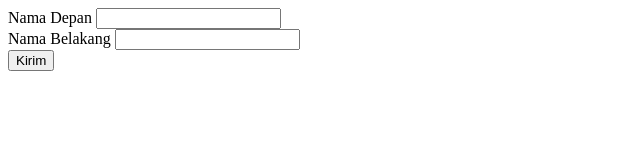
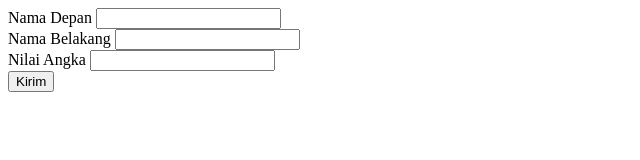
Before and after one commit to muhamadyusuf/latihan1_js, a plain HTML site: page index.html in a window 1280 px wide. Shown: the whole page, without its empty margins (0-640 px from the left). Drawn offline with Linux system fonts and the light colour scheme.

Commit message:
penambahan nilai angka & huruf

```diff
--- a/index.html
+++ b/index.html
@@ -8,6 +8,7 @@
 <body>
     Nama Depan <input type="text" id="nama_depan"><br/>
     Nama Belakang <input type="text" id="nama_belakang"><br/>
+    Nilai Angka <input type="number" id="nilai_angka"><br/>
     <button onclick="kirim()">Kirim</button>
     <script src="script.js"></script>
 </body>
--- a/script.js
+++ b/script.js
@@ -1,5 +1,38 @@
 function kirim() {
     let nama_depan = document.getElementById("nama_depan").value;
     let nama_belakang = document.getElementById("nama_belakang").value;
+    let nilai_angka = document.getElementById("nilai_angka").value;
+
+    var nilai_huruf = "";
+    switch(true){
+        case (nilai_angka >= 85):
+            nilai_huruf = "A";
+            break;
+        case (nilai_angka >= 80):
+            nilai_huruf = "A-";
+            break;
+        case (nilai_angka >= 75):
+            nilai_huruf = "B+";
+            break;
+        case (nilai_angka >= 70):
+            nilai_huruf = "B";
+            break;
+        case (nilai_angka >= 65):
+            nilai_huruf = "B-";
+            break;
+        case (nilai_angka >= 60):
+            nilai_huruf = "C+";
+            break;
+        case (nilai_angka >= 55):
+            nilai_huruf = "C";
+            break;
+        case (nilai_angka >= 40):
+            nilai_huruf = "D";
+            break;
+        default:
+            nilai_huruf = "E";
+    }
     console.log("Nama Lengkap: " + nama_depan + " " + nama_belakang);
+    console.log("Nilai Angka: " + nilai_angka);
+    console.log("Nilai Huruf: " + nilai_huruf);
 }
```
